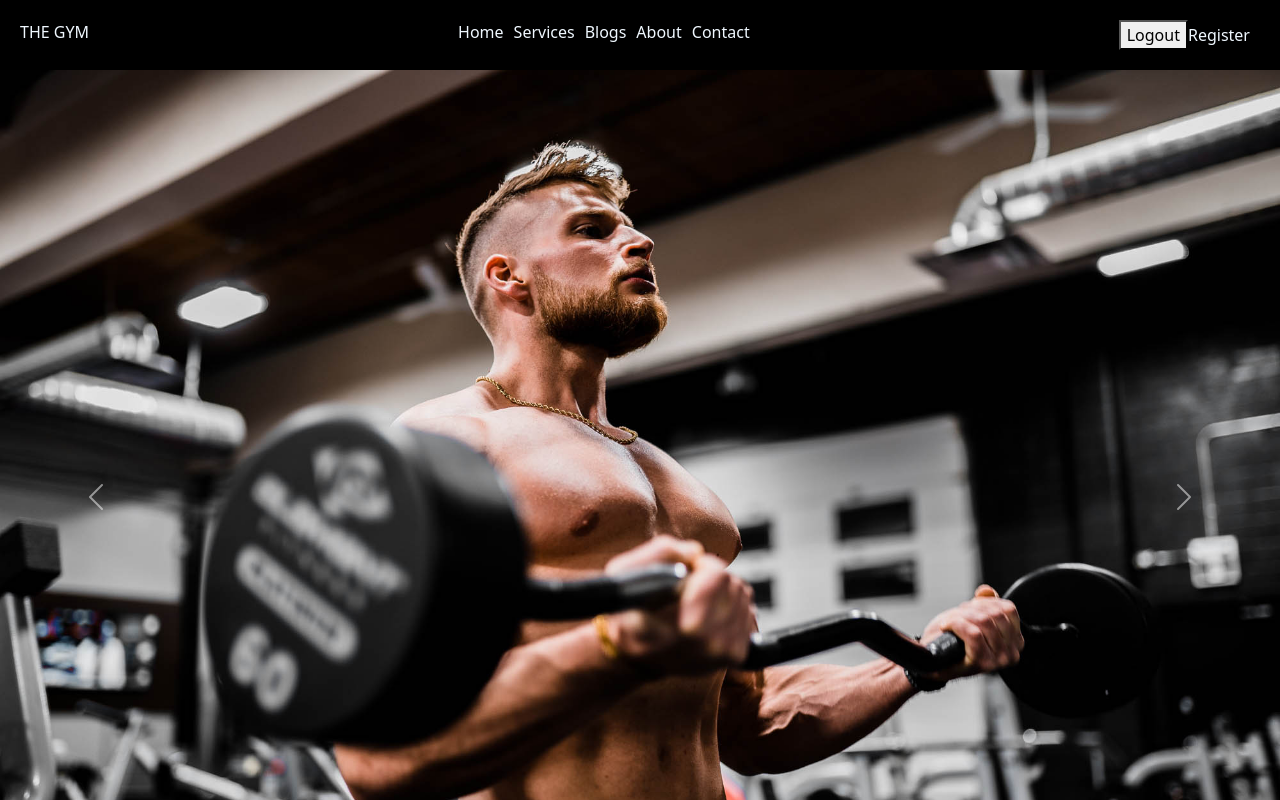
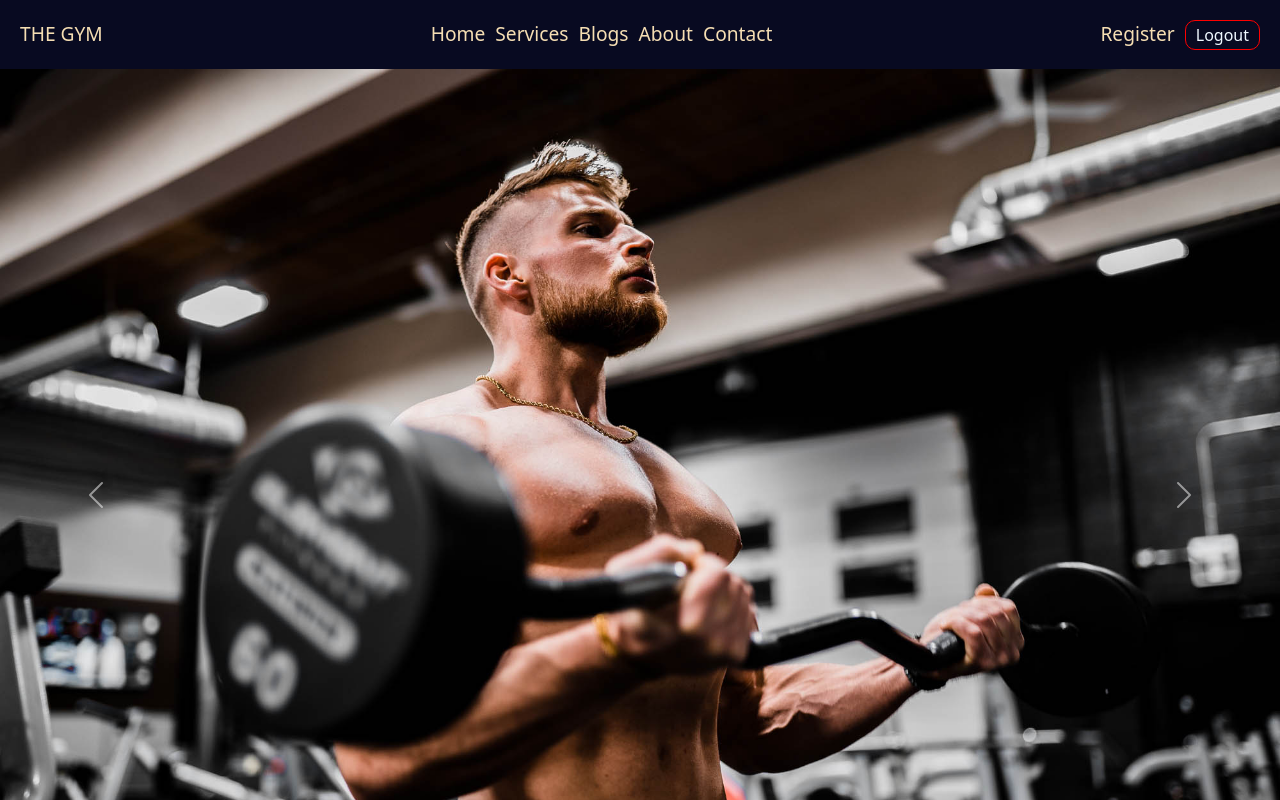
Before and after one commit to pixprocoder/fitness-center, a React (Create React App) app: page / in a window 1280 px wide. Shown: the top 800 px of the page. Built offline with nearby package versions, Linux system fonts and the light colour scheme; no server answers; sample sign-in values are in the browser's storage.

Commit message:
heder style edit

```diff
--- a/src/index.css
+++ b/src/index.css
@@ -1,4 +1,5 @@
 body {
+
   margin: 0;
   font-family: -apple-system, BlinkMacSystemFont, 'Segoe UI', 'Roboto', 'Oxygen',
     'Ubuntu', 'Cantarell', 'Fira Sans', 'Droid Sans', 'Helvetica Neue',
--- a/src/pages/Home/Banner/Banner.css
+++ b/src/pages/Home/Banner/Banner.css
@@ -1,3 +1,4 @@
+
 .carousel-content {
     position: absolute;
     bottom: 10%;
--- a/src/pages/Home/Banner/Banner.js
+++ b/src/pages/Home/Banner/Banner.js
@@ -7,6 +7,7 @@ import banner3 from "../../../images/banner/banner3.jpg";
 import banner4 from "../../../images/banner/banner4.jpg";
 const Banner = () => {
   return (
+    <div className="carousel-container">
       <Carousel>
         <Carousel.Item>
           <img className="d-block w-100 " src={banner1} alt="First slide" />
@@ -40,6 +41,7 @@ const Banner = () => {
           </Carousel.Caption>
         </Carousel.Item>
       </Carousel>
+    </div>
   );
 };
 
--- a/src/pages/Shared/Header/Header.css
+++ b/src/pages/Shared/Header/Header.css
@@ -1,5 +1,6 @@
 nav{
-    background-color: black;
+   background-color: rgb(8, 10, 33);
+   color: wheat;
     padding: 20px;
     display: flex;
     justify-content: space-between;
@@ -7,8 +8,23 @@ nav{
     top: 0;
 }
 nav a{
-    color: aliceblue;
+   color: wheat;
     text-decoration: none;
     margin-right: 10px;
+    font-size: 1.2rem;
 
 }
+.logout-btn{
+    border: 1px solid red;
+   color: aliceblue;
+    border-radius: 10px;
+    padding: 3px 10px;
+    cursor: pointer;
+
+}
+.login{
+    border: 1px solid red;
+    border-radius: 10px;
+    padding: 3px 10px;
+
+}
--- a/src/pages/Shared/Header/Header.js
+++ b/src/pages/Shared/Header/Header.js
@@ -26,12 +26,16 @@ const Header = () => {
         </div>
 
         <div>
+          <Link to="/register">Register</Link>
           {user ? (
-            <button onClick={handleLogout}>Logout</button>
+            <span className="logout-btn" onClick={handleLogout}>
+              Logout
+            </span>
           ) : (
-            <Link to="/Login">Login</Link>
+            <Link className="login" to="/Login">
+              Login
+            </Link>
           )}
-          <Link to="/register">Register</Link>
         </div>
       </nav>
     </>
```
Lines whose indentation alone changed are shown as unchanged.
